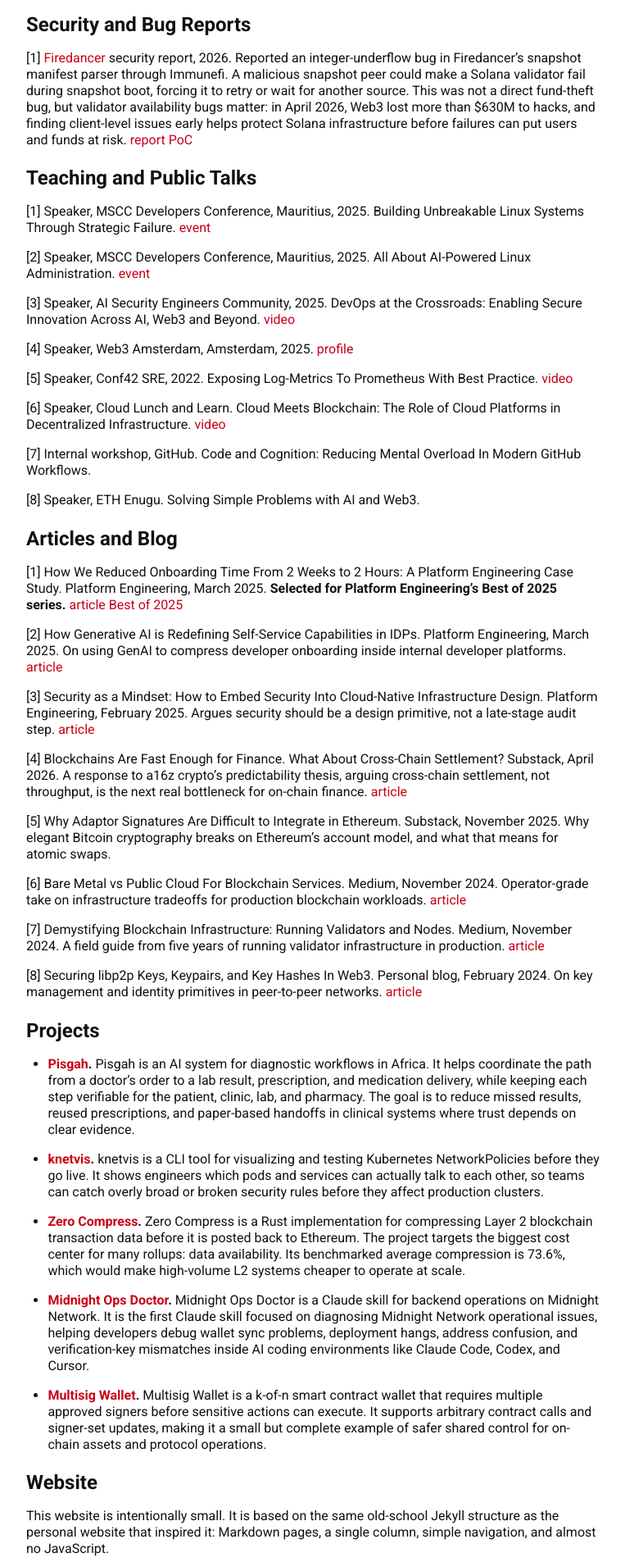
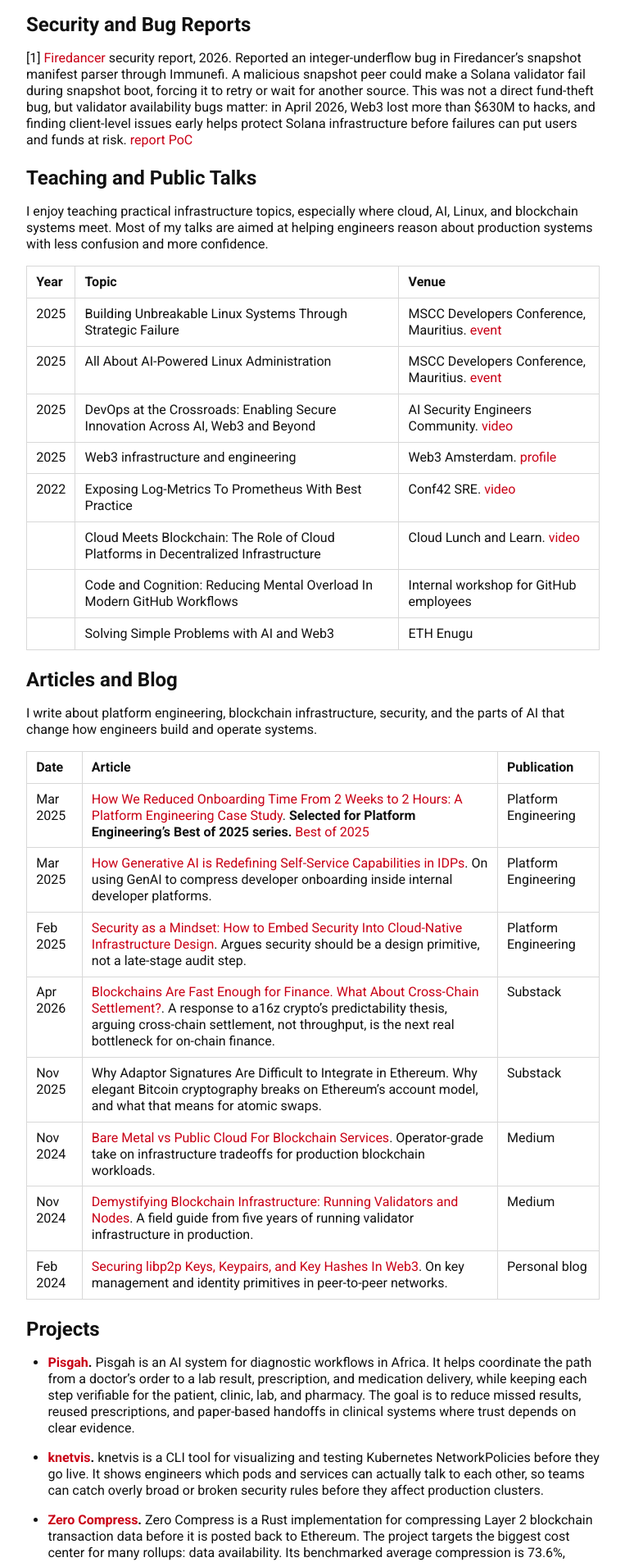
Before and after one commit to samuelarogbonlo/samiel, a Jekyll site: the page built from index.md, in a window 1280 px wide. Shown: the part 1772-3677 px from the top of the page at 82% size, without its empty margins (258-1021 px from the left). Built offline with Jekyll 4.4.1, drawn with Linux system fonts in a browser that asks for light colours; our own code applies the rules of GitHub Pages for plain Markdown files.

Commit message:
Format teaching and articles as tables

```diff
--- a/_sass/_base.scss
+++ b/_sass/_base.scss
@@ -103,14 +103,15 @@ li {
 }
 
 table {
+  border: 1px solid $border-color;
   border-collapse: collapse;
   width: 100%;
 }
 
 td,
 th {
-  border-bottom: 1px solid $border-color;
-  padding: 0.45rem 0.6rem 0.45rem 0;
+  border: 1px solid $border-color;
+  padding: 0.55rem 0.7rem;
   text-align: left;
   vertical-align: top;
 }
--- a/index.md
+++ b/index.md
@@ -66,39 +66,33 @@ I actively contribute to open source infrastructure projects; some of that work
 
 ## Teaching and Public Talks
 
-[1] Speaker, MSCC Developers Conference, Mauritius, 2025. Building Unbreakable Linux Systems Through Strategic Failure. [event](https://conference.mscc.mu/speaker/8a2e498b-c50c-4078-a906-92d49e81c792)
+I enjoy teaching practical infrastructure topics, especially where cloud, AI, Linux, and blockchain systems meet. Most of my talks are aimed at helping engineers reason about production systems with less confusion and more confidence.
 
-[2] Speaker, MSCC Developers Conference, Mauritius, 2025. All About AI-Powered Linux Administration. [event](https://conference.mscc.mu/speaker/8a2e498b-c50c-4078-a906-92d49e81c792)
-
-[3] Speaker, AI Security Engineers Community, 2025. DevOps at the Crossroads: Enabling Secure Innovation Across AI, Web3 and Beyond. [video](https://youtu.be/a4cfMB4wFNU)
-
-[4] Speaker, Web3 Amsterdam, Amsterdam, 2025. [profile](https://web3amsterdam.com/speaker/samuel-arogbonlo/)
-
-[5] Speaker, Conf42 SRE, 2022. Exposing Log-Metrics To Prometheus With Best Practice. [video](https://www.youtube.com/watch?v=hQXBC2F8Lig)
-
-[6] Speaker, Cloud Lunch and Learn. Cloud Meets Blockchain: The Role of Cloud Platforms in Decentralized Infrastructure. [video](https://youtu.be/Hjy3IfTtrxs)
-
-[7] Internal workshop, GitHub. Code and Cognition: Reducing Mental Overload In Modern GitHub Workflows.
-
-[8] Speaker, ETH Enugu. Solving Simple Problems with AI and Web3.
+| Year | Topic | Venue |
+| --- | --- | --- |
+| 2025 | Building Unbreakable Linux Systems Through Strategic Failure | MSCC Developers Conference, Mauritius. [event](https://conference.mscc.mu/speaker/8a2e498b-c50c-4078-a906-92d49e81c792) |
+| 2025 | All About AI-Powered Linux Administration | MSCC Developers Conference, Mauritius. [event](https://conference.mscc.mu/speaker/8a2e498b-c50c-4078-a906-92d49e81c792) |
+| 2025 | DevOps at the Crossroads: Enabling Secure Innovation Across AI, Web3 and Beyond | AI Security Engineers Community. [video](https://youtu.be/a4cfMB4wFNU) |
+| 2025 | Web3 infrastructure and engineering | Web3 Amsterdam. [profile](https://web3amsterdam.com/speaker/samuel-arogbonlo/) |
+| 2022 | Exposing Log-Metrics To Prometheus With Best Practice | Conf42 SRE. [video](https://www.youtube.com/watch?v=hQXBC2F8Lig) |
+|  | Cloud Meets Blockchain: The Role of Cloud Platforms in Decentralized Infrastructure | Cloud Lunch and Learn. [video](https://youtu.be/Hjy3IfTtrxs) |
+|  | Code and Cognition: Reducing Mental Overload In Modern GitHub Workflows | Internal workshop for GitHub employees |
+|  | Solving Simple Problems with AI and Web3 | ETH Enugu |
 
 ## Articles and Blog
 
-[1] How We Reduced Onboarding Time From 2 Weeks to 2 Hours: A Platform Engineering Case Study. Platform Engineering, March 2025. **Selected for Platform Engineering's Best of 2025 series.** [article](https://platformengineering.com/features/how-we-reduced-onboarding-time-from-2-weeks-to-2-hours-a-platform-engineering-case-study/) [Best of 2025](https://platformengineering.com/features/how-we-reduced-onboarding-time-from-2-weeks-to-2-hours-a-platform-engineering-case-study-2/)
+I write about platform engineering, blockchain infrastructure, security, and the parts of AI that change how engineers build and operate systems.
 
-[2] How Generative AI is Redefining Self-Service Capabilities in IDPs. Platform Engineering, March 2025. On using GenAI to compress developer onboarding inside internal developer platforms. [article](https://platformengineering.com/features/how-generative-ai-is-redefining-self-service-capabilities-in-idps/)
-
-[3] Security as a Mindset: How to Embed Security Into Cloud-Native Infrastructure Design. Platform Engineering, February 2025. Argues security should be a design primitive, not a late-stage audit step. [article](https://platformengineering.com/features/security-as-a-mindset-how-to-embed-security-into-cloud-native-infrastructure-design/)
-
-[4] Blockchains Are Fast Enough for Finance. What About Cross-Chain Settlement? Substack, April 2026. A response to a16z crypto's predictability thesis, arguing cross-chain settlement, not throughput, is the next real bottleneck for on-chain finance. [article](https://samuelarogbonlo451608.substack.com/p/blockchains-are-fast-enough-for-finance)
-
-[5] Why Adaptor Signatures Are Difficult to Integrate in Ethereum. Substack, November 2025. Why elegant Bitcoin cryptography breaks on Ethereum's account model, and what that means for atomic swaps.
-
-[6] Bare Metal vs Public Cloud For Blockchain Services. Medium, November 2024. Operator-grade take on infrastructure tradeoffs for production blockchain workloads. [article](https://samuelarogbonlo.medium.com/bare-metal-vs-public-cloud-for-blockchain-services-6874a3bfe95c)
-
-[7] Demystifying Blockchain Infrastructure: Running Validators and Nodes. Medium, November 2024. A field guide from five years of running validator infrastructure in production. [article](https://samuelarogbonlo.medium.com/demystifying-blockchain-infrastructure-running-validators-and-nodes-0c2035560c41)
-
-[8] Securing libp2p Keys, Keypairs, and Key Hashes In Web3. Personal blog, February 2024. On key management and identity primitives in peer-to-peer networks. [article](https://samuelarogbonlo.hashnode.dev/securing-libp2p-keys-keypairs-and-key-hashes-in-web3-cm5l71dsi000c09l65jvcbhbj)
+| Date | Article | Publication |
+| --- | --- | --- |
+| Mar 2025 | [How We Reduced Onboarding Time From 2 Weeks to 2 Hours: A Platform Engineering Case Study](https://platformengineering.com/features/how-we-reduced-onboarding-time-from-2-weeks-to-2-hours-a-platform-engineering-case-study/). **Selected for Platform Engineering's Best of 2025 series.** [Best of 2025](https://platformengineering.com/features/how-we-reduced-onboarding-time-from-2-weeks-to-2-hours-a-platform-engineering-case-study-2/) | Platform Engineering |
+| Mar 2025 | [How Generative AI is Redefining Self-Service Capabilities in IDPs](https://platformengineering.com/features/how-generative-ai-is-redefining-self-service-capabilities-in-idps/). On using GenAI to compress developer onboarding inside internal developer platforms. | Platform Engineering |
+| Feb 2025 | [Security as a Mindset: How to Embed Security Into Cloud-Native Infrastructure Design](https://platformengineering.com/features/security-as-a-mindset-how-to-embed-security-into-cloud-native-infrastructure-design/). Argues security should be a design primitive, not a late-stage audit step. | Platform Engineering |
+| Apr 2026 | [Blockchains Are Fast Enough for Finance. What About Cross-Chain Settlement?](https://samuelarogbonlo451608.substack.com/p/blockchains-are-fast-enough-for-finance). A response to a16z crypto's predictability thesis, arguing cross-chain settlement, not throughput, is the next real bottleneck for on-chain finance. | Substack |
+| Nov 2025 | Why Adaptor Signatures Are Difficult to Integrate in Ethereum. Why elegant Bitcoin cryptography breaks on Ethereum's account model, and what that means for atomic swaps. | Substack |
+| Nov 2024 | [Bare Metal vs Public Cloud For Blockchain Services](https://samuelarogbonlo.medium.com/bare-metal-vs-public-cloud-for-blockchain-services-6874a3bfe95c). Operator-grade take on infrastructure tradeoffs for production blockchain workloads. | Medium |
+| Nov 2024 | [Demystifying Blockchain Infrastructure: Running Validators and Nodes](https://samuelarogbonlo.medium.com/demystifying-blockchain-infrastructure-running-validators-and-nodes-0c2035560c41). A field guide from five years of running validator infrastructure in production. | Medium |
+| Feb 2024 | [Securing libp2p Keys, Keypairs, and Key Hashes In Web3](https://samuelarogbonlo.hashnode.dev/securing-libp2p-keys-keypairs-and-key-hashes-in-web3-cm5l71dsi000c09l65jvcbhbj). On key management and identity primitives in peer-to-peer networks. | Personal blog |
 
 ## Projects
 
```
